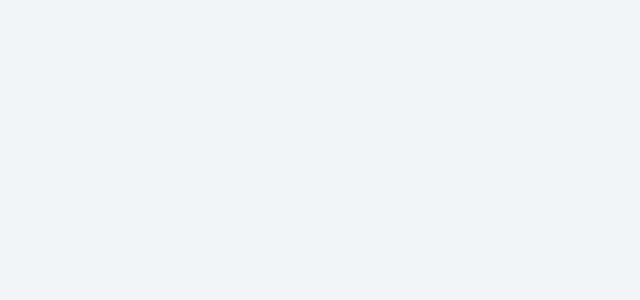
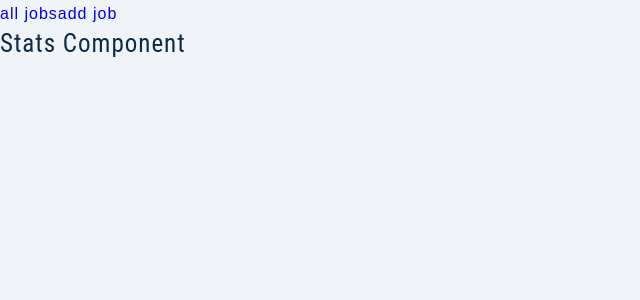
Before and after one commit to romenick-tester/jobify, a React (Create React App) app in the folder client/: page / in a window 1280 px wide. Shown: the top 300 px of the page, without its empty margins (0-640 px from the left). Built offline with nearby package versions, Linux system fonts and the light colour scheme.

Commit message:
047 CLIENT: dashboard - wrapper

```diff
--- a/client/src/App.js
+++ b/client/src/App.js
@@ -9,8 +9,8 @@ const App = () => {
     return (
         <>
             <Routes>
-                <Route path="/">
-                    <Route path="stats" element={<Dashboard.Stats />} />
+                <Route path="/" element={<Dashboard.SharedLayout />}>
+                    <Route index element={<Dashboard.Stats />} />
                     <Route path="alljobs" element={<Dashboard.AllJobs />} />
                     <Route path="addjob" element={<Dashboard.AddJob />} />
                     <Route path="profile" element={<Dashboard.Profile />} />
--- a/client/src/pages/Dashboard/SharedLayout.js
+++ b/client/src/pages/Dashboard/SharedLayout.js
@@ -1,12 +1,18 @@
 import React from "react";
+import { Outlet, Link } from "react-router-dom";
+import Wrapper from "../../assets/wrappers/SharedLayout";
 
 
 const SharedLayout = () => {
     return (
-        <>
-            <h4>SharedLayout component</h4>
-        </>
+        <Wrapper>
+            <nav>
+                <Link to="alljobs">all jobs</Link>
+                <Link to="addjob">add job</Link>
+            </nav>
+            <Outlet />
+        </Wrapper>
     )
-}
+};
 
 export default SharedLayout;
```
